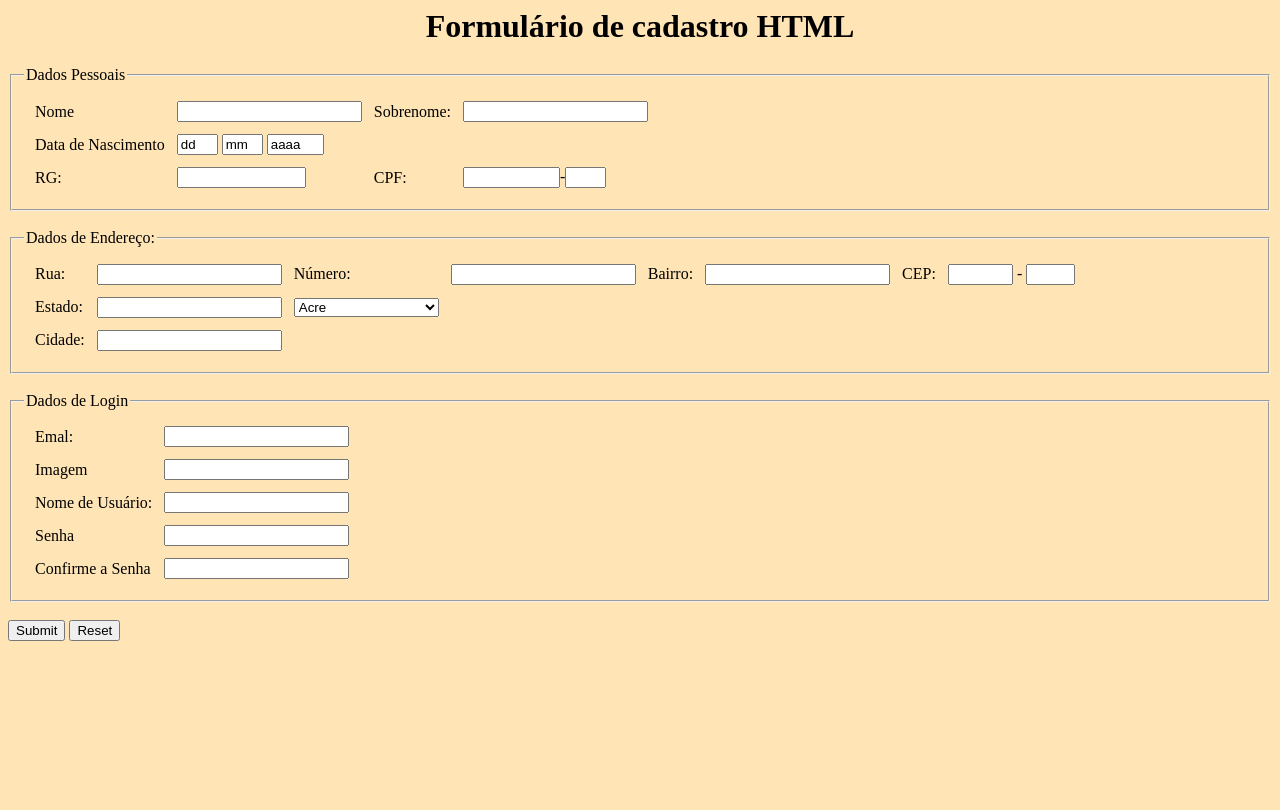
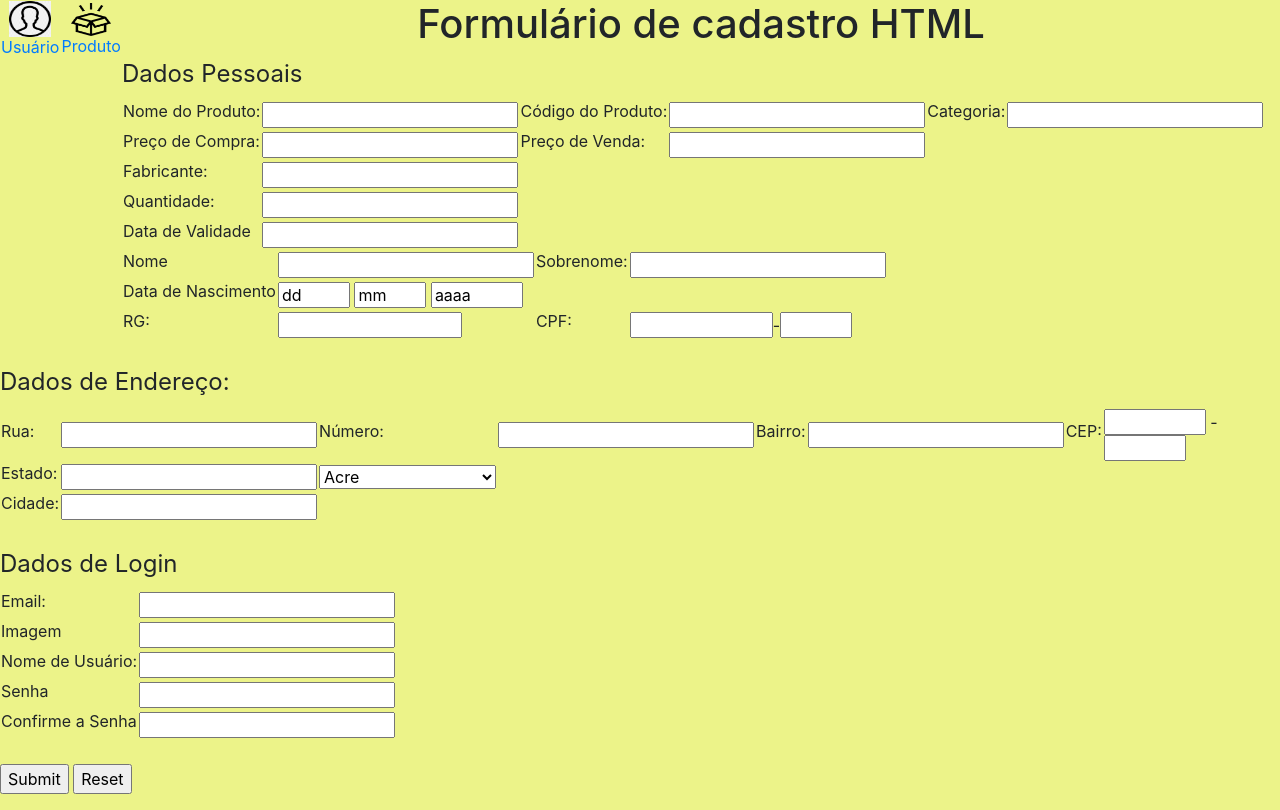
Before and after one commit to clebspanik/experimentosEmHTML, a plain HTML site: page siteExercicoHTML/default.html in a window 1280 px wide. Drawn offline with nearby package versions, Linux system fonts and the light colour scheme; files whose address does not match are found by name.

Commit message:
Últimas alterações aula 04/08/2022

```diff
--- a/siteExercicoHTML/default.html
+++ b/siteExercicoHTML/default.html
@@ -1,9 +1,115 @@
 <html>
     <head>
+
+            <meta charset="utf-8">
+            <meta name="viewport" content="width=device-width, initial-scale=1, shrink-to-fit=no">
+            <title>Bootstrap</title>
+
+
+            <link rel="stylesheet" href="https://stackpath.bootstrapcdn.com/bootstrap/4.1.3/css/bootstrap.min.css"
+            integrity="sha384-MCw98/SFnGE8fJT3GXwEOngsV7Zt27NXFoaoApmYm81iuXoPkFOJwJ8ERdknLPMO" crossorigin="anonymous">
+
         <title>Cadastro HTML </title>
         <meta http-equiv="Content-Type" content="text/html; charset=utf-8">
+
+        <!--Importar Ícones-->
+
+        <link rel="stylesheet" href="https://stackpath.bootstrapcdn.com/bootstrap/4.1.3/css/bootstrap.min.css">
     </head>
-    <body bgcolor="Moccasin">
+
+    <body style="background-color: rgb(236, 243, 137)">
+
+        <!-- Inicio do Menu -->
+    <table align="left">
+        <tr>
+            <td align="center">
+                <a href="default.html">
+                    <img src="C:\Users\Alunos\Documents\GitHub\experimentosEmHTML\siteExercicoHTML\img\usuario.png" width="42" height="36">
+                    <br>
+                    Usuário
+                </a>
+            </td>
+            <td align="center">
+                <a href="produtos.html">
+                    <img src="C:\Users\Alunos\Documents\GitHub\experimentosEmHTML\siteExercicoHTML\img\pacote.png" width="40" height="33">
+                    <br>
+                    Produto
+                </a>
+            </td>
+        </tr>
+    </table>
+
+<!-- Fim do Menu -->
+
+    <form action="" method="POST">
+        <fieldset>
+                <table cellspacing="10">
+                    <tr>
+                        <td>
+                            <label for="nome">Nome do Produto:</label>
+                        </td>
+                        <td align="left">
+                            <input type="text" name="nome produto">
+                        </td>
+                        <td>
+                            <label for="Código">Código do Produto:</label>
+                        </td>
+                        <td align="left">
+                            <input type="text" name="Código Produto">
+                        </td>
+                        <td>
+                            <label for="Descrição">Categoria:</label>
+                        </td>
+                        <td align="left">
+                            <input type="text" name="Categoria">
+                        </td>
+                        <tr>
+                            <td>
+                                <label for="Preço">Preço de Compra:</label>
+                            </td>
+                            <td align="left">
+                                <input type="text" name="preçcompra">
+                            </td>
+                            <td>
+                                <label for="Preço">Preço de Venda:</label>
+                            </td>
+                            <td align="left">
+                                <input type="text" name="preçvenda">
+                            </td>
+                    <tr>
+                        <td>
+                            <label for="fabricante">Fabricante:</label>
+                        </td>
+                        <td align="left">
+                            <input type="text" name="fabricante">
+                        </td>
+                    </tr>
+                    <tr>
+                        <td>
+                            <label for="Quantidade">Quantidade:</label>
+                        </td>
+                        <td align="left">
+                            <input type="text" name="quantidade">
+                        </td>
+                    </tr>
+                    <tr>
+                        <td>
+                            <label for="Data">Data de Validade</label>
+                        </td>
+                        <td align="left">
+                            <input type="tex" name="Data de Validade">
+                        </td>
+                    </tr>
+
+
+
+        <script src="https://code.jquery.com/jquery-3.3.1.slim.min.js"
+        integrity="sha384-q8i/X+965DzO0rT7abK41JStQIAqVgRVzpbzo5smXKp4YfRvH+8abtTE1Pi6jizo" crossorigin="anonymous"></script>
+        <script src="https://cdnjs.cloudflare.com/ajax/libs/popper.js/1.14.3/umd/popper.min.js" i
+        ntegrity="sha384-ZMP7rVo3mIykV+2+9J3UJ46jBk0WLaUAdn689aCwoqbBJiSnjAK/l8WvCWPIPm49" crossorigin="anonymous"></script>
+        <script src="https://stackpath.bootstrapcdn.com/bootstrap/4.1.3/js/bootstrap.min.js"
+        integrity="sha384-ChfqqxuZUCnJSK3+MXmPNIyE6ZbWh2IMqE241rYiqJxyMiZ6OW/JmZQ5stwEULTy" crossorigin="anonymous"></script>
+
         <h1 align="center">Formulário de cadastro HTML </h1>
             <form action="http://" method="post">
                 <!--Dados Pessoais-->
@@ -148,10 +254,10 @@
         <table cellspacing="10">
             <tr>
                 <td>
-                    <label for="emal">Emal:</label>
+                    <label for="emal">Email:</label>
                 </td>
                 <td align="left">
-                    <input type="text" name="emal">
+                    <input type="text" name="email">
                 </td>
             </tr>
             <tr>
```
